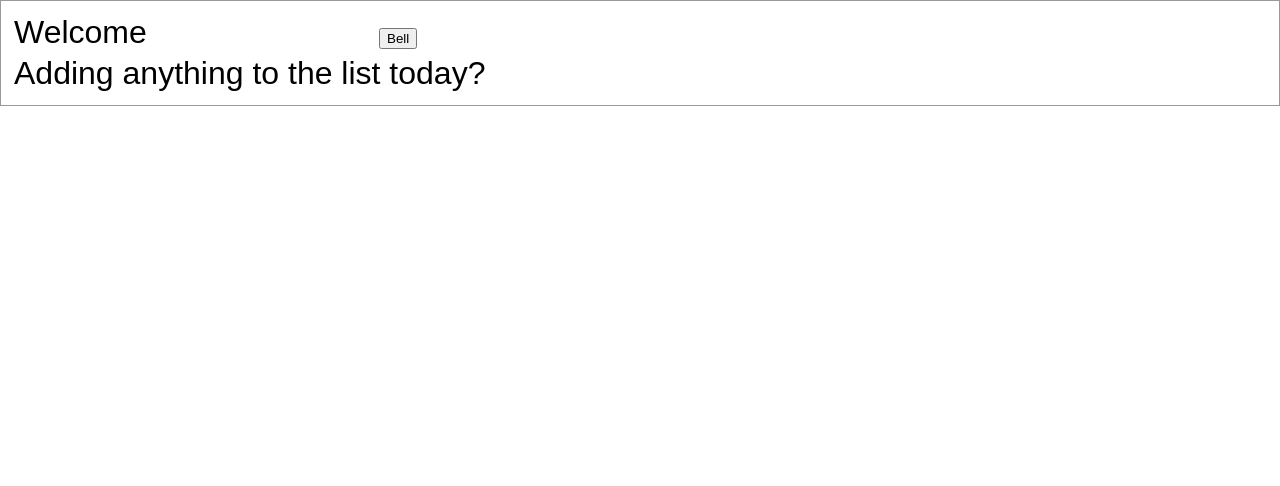
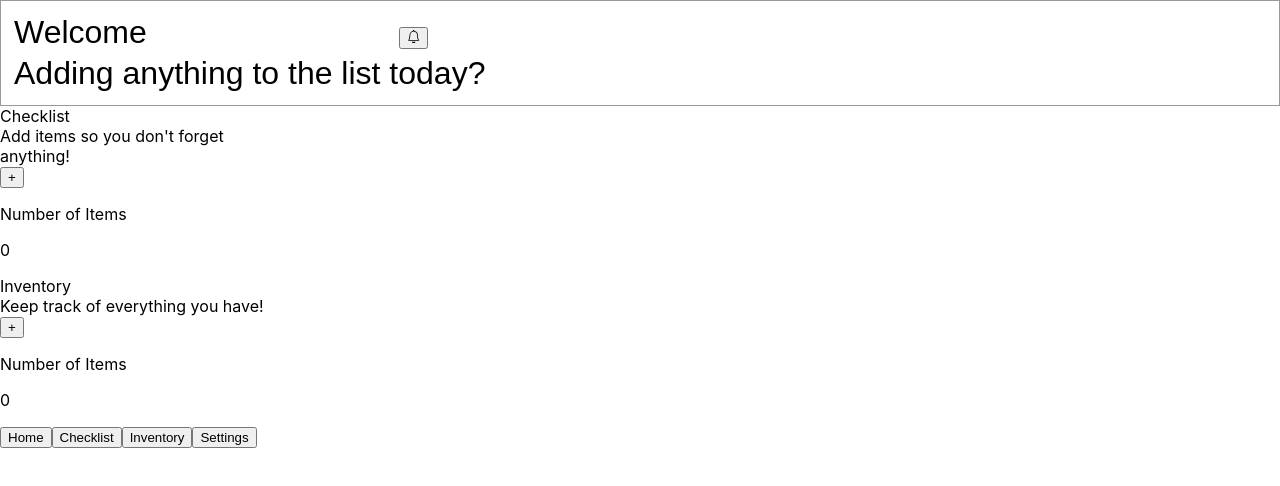
Before and after one commit to Kechieanyanwu/kitchenApp, a React (Create React App) app in the folder frontend/: page / in a window 1280 px wide. Shown: the top 486 px of the page. Built offline with nearby package versions, Linux system fonts and the light colour scheme.

Commit message:
Implemented markup for main pages

```diff
--- a/frontend/package.json
+++ b/frontend/package.json
@@ -15,6 +15,7 @@
     "bootstrap": "^5.3.3",
     "react": "^18.2.0",
     "react-bootstrap": "^2.10.2",
+    "react-bootstrap-icons": "^1.11.3",
     "react-dom": "^18.2.0",
     "react-router-dom": "^6.22.3",
     "react-scripts": "5.0.1",
--- a/frontend/src/components/AddItemButton.tsx
+++ b/frontend/src/components/AddItemButton.tsx
@@ -1,7 +1,11 @@
+import { Button } from "react-bootstrap"
+
 export default function AddItemButton() {
     return (
-        <div className="add-item-button">
-            <button>+ Add Item</button>
+        <div className="d-grid gap-1">
+            <Button variant="primary" size="lg">
+                Add Item
+            </Button>
         </div>
     )
 }
--- a/frontend/src/components/NotificationButton.tsx
+++ b/frontend/src/components/NotificationButton.tsx
@@ -1,7 +1,8 @@
 import Button from 'react-bootstrap/button';
+import { Bell } from "react-bootstrap-icons";
 
 export default function NotificationButton() {
     return (
-        <td><Button>{"Bell"}</Button></td>
+        <td><Button><Bell /></Button></td>
     )
 }
--- a/frontend/src/pages/Home.tsx
+++ b/frontend/src/pages/Home.tsx
@@ -1,19 +1,46 @@
 import HomeHeader from "../components/HomeHeader";
-import Col from 'react-bootstrap/Col';
+import Button from 'react-bootstrap/button';
+import { CardGroup } from "react-bootstrap";
+import Card from 'react-bootstrap/Card';
+import Row from 'react-bootstrap/Row';
 import { ItemCardProps } from "../utils/interfaces";
+import NavBar from "../components/NavBar";
 function ItemCard({ itemName, subtitle, itemNumber }: ItemCardProps) {
     return (
+        <Card style={{ width: '18rem' }} className="mb-2">
+            <Card.Body>
+                <Row>
+                    <Card.Title>{itemName}</Card.Title>
+                    <Card.Subtitle className="mb-2 text-muted">{subtitle}</Card.Subtitle>
+                    <Button variant="secondary">+</Button>
+                    <Card.Text> Number of Items </Card.Text>
+                    <p>{itemNumber}</p>
+                </Row>
+            </Card.Body>
+        </Card>
+    )
+}
+
+function CardColumn() {
+    return (
         <>
-            <h1>Checklist</h1>
+            <Row>
+                <ItemCard itemName="Checklist" subtitle="Add items so you don't forget anything!" itemNumber={0} />
+            </Row>
+            <Row>
+                <ItemCard itemName="Inventory" subtitle="Keep track of everything you have!" itemNumber={0} />
+            </Row>
         </>
     )
 }
 
 function Home() {
     return (
-        <div>
+        <>
             <HomeHeader />
-        </div>
+            <CardColumn />
+            <NavBar />
+        </>
     )
 }
 
```
Also changed, not shown: frontend/src/App.tsx (+0 -12 lines), 2 other files (tests, documents, lock files or other folders).
